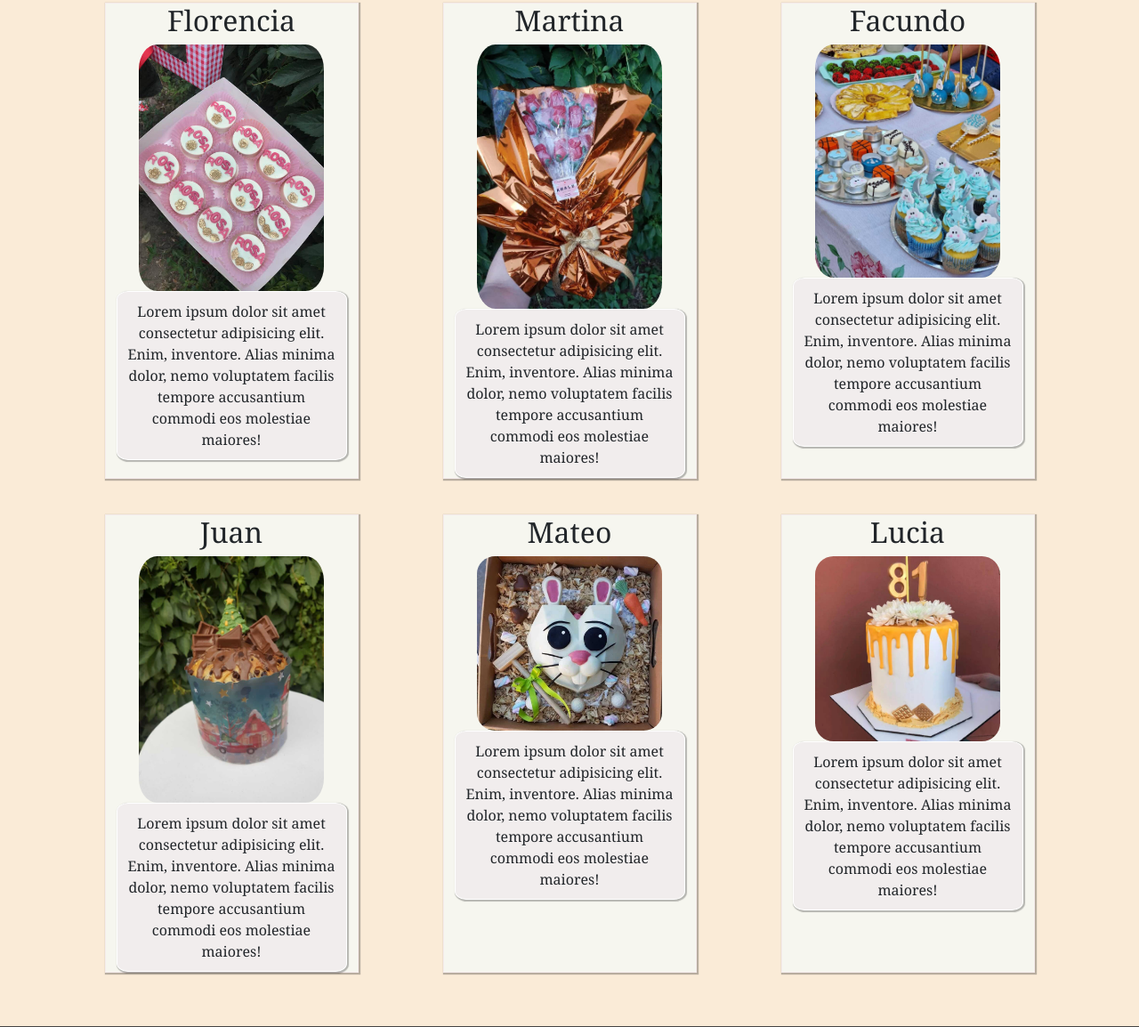
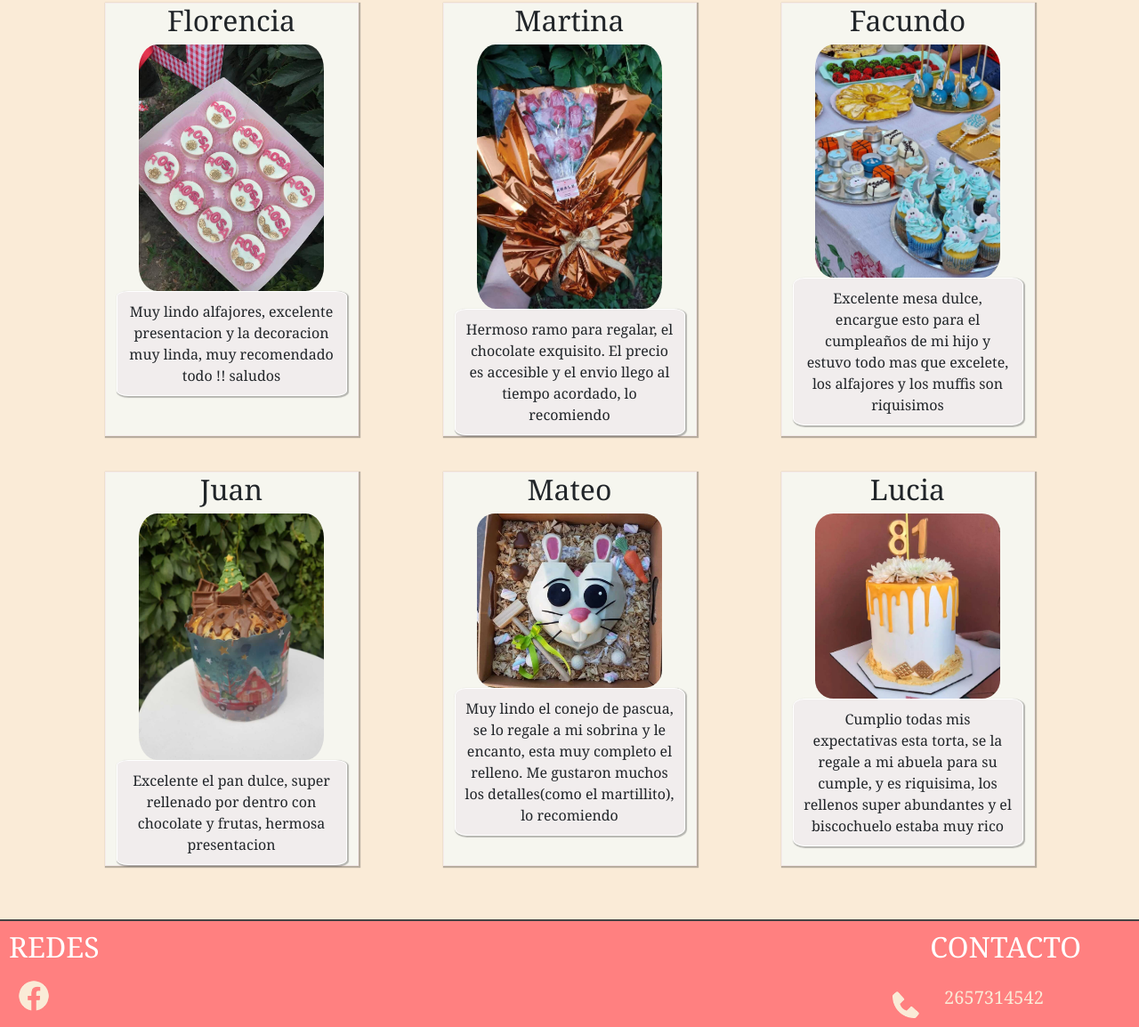
Before and after one commit to facundobrunetti99/Proyecto__Coderhouse, a website: page pages/comentarios.html in a window 1280 px wide. Shown: the part 279-1433 px from the top of the page at 89% size. Drawn offline with nearby package versions, Linux system fonts and the light colour scheme.

Commit message:
cambios comentarios y en nos

```diff
--- a/pages/comentarios.html
+++ b/pages/comentarios.html
@@ -63,18 +63,18 @@
                         <div class="main__comentario col-md-5 col-lg-3 col-sm-6">
                           <h2 class="comentario__nombre">Florencia</h2>
                           <img src="../images/img25.jpeg"  class="img__comentario">
-                          <p class="main__parrafo">Lorem ipsum dolor sit amet consectetur adipisicing elit. Enim, inventore. Alias minima dolor, nemo voluptatem facilis tempore accusantium commodi eos molestiae maiores!</p>
+                          <p class="main__parrafo">Muy lindo alfajores, excelente presentacion y la decoracion muy linda, muy recomendado todo !! saludos</p>
                         </div>
 
                         <div class="main__comentario col-md-5 col-lg-3 col-sm-6">
                           <h2 class="comentario__nombre">Martina</h2>
                           <img src="../images/img2.jpeg"  class="img__comentario">
-                          <p class="main__parrafo">Lorem ipsum dolor sit amet consectetur adipisicing elit. Enim, inventore. Alias minima dolor, nemo voluptatem facilis tempore accusantium commodi eos molestiae maiores!</p>
+                          <p class="main__parrafo">Hermoso ramo para regalar, el chocolate exquisito. El precio es accesible y el envio llego al tiempo acordado, lo recomiendo </p>
                         </div>
                         <div class="main__comentario col-md-5 col-lg-3 col-sm-6">
                           <h2 class="comentario__nombre">Facundo</h2>
                           <img src="../images/img12.jpeg"  class="img__comentario">
-                          <p class="main__parrafo">Lorem ipsum dolor sit amet consectetur adipisicing elit. Enim, inventore. Alias minima dolor, nemo voluptatem facilis tempore accusantium commodi eos molestiae maiores!</p>
+                          <p class="main__parrafo">Excelente mesa dulce, encargue esto para el cumpleaños de mi hijo y estuvo todo mas que excelete, los alfajores y los muffis son riquisimos</p>
                         </div>
                       </div>
 
@@ -83,17 +83,17 @@
                         <div class="main__comentario col-md-5 col-lg-3 col-sm-6">
                           <h2 class="comentario__nombre">Juan</h2>
                           <img src="../images/img30.jpeg"  class="img__comentario">
-                          <p class="main__parrafo">Lorem ipsum dolor sit amet consectetur adipisicing elit. Enim, inventore. Alias minima dolor, nemo voluptatem facilis tempore accusantium commodi eos molestiae maiores!</p>
+                          <p class="main__parrafo">Excelente el pan dulce, super rellenado por dentro con chocolate y frutas, hermosa presentacion</p>
                         </div>
                         <div class="main__comentario col-md-5 col-lg-3 col-sm-6">
                           <h2 class="comentario__nombre">Mateo</h2>
                           <img src="../images/img14.jpeg"  class="img__comentario">
-                          <p class="main__parrafo">Lorem ipsum dolor sit amet consectetur adipisicing elit. Enim, inventore. Alias minima dolor, nemo voluptatem facilis tempore accusantium commodi eos molestiae maiores!</p>
+                          <p class="main__parrafo">Muy lindo el conejo de pascua, se lo regale a mi sobrina y le encanto, esta muy completo el relleno. Me gustaron muchos los detalles(como el martillito), lo recomiendo</p>
                          </div>
                         <div class="main__comentario col-md-5 col-lg-3 col-sm-6">
                           <h2 class="comentario__nombre">Lucia</h2>
                           <img src="../images/img5.jpeg"  class="img__comentario">
-                          <p class="main__parrafo">Lorem ipsum dolor sit amet consectetur adipisicing elit. Enim, inventore. Alias minima dolor, nemo voluptatem facilis tempore accusantium commodi eos molestiae maiores!</p>
+                          <p class="main__parrafo">Cumplio todas mis expectativas esta torta, se la regale a mi abuela para su cumple, y es riquisima, los rellenos super abundantes y el biscochuelo estaba muy rico </p>
                         </div>
                       </div>
 
--- a/scss/parcial/_comentarios.scss
+++ b/scss/parcial/_comentarios.scss
@@ -9,7 +9,7 @@
         margin:20px auto;
         background-color: #f6f6ef;
         &:hover{
-            border: 2px solid #ffffff;
+            box-shadow: 2px 2px 2px 2px rgba(0, 0, 0, 0.384);
         }
         .comentario__nombre{
             text-align: center;
--- a/scss/parcial/_productos.scss
+++ b/scss/parcial/_productos.scss
@@ -21,9 +21,6 @@
                     list-style: none;
                     margin-left: -40px;
                     padding: 10px;
-                    .main__categoria--sel input:checked{
-                        background-color: rgb(0, 255, 0);
-                    }
                     .main__sumbit--cat{
                         margin: 5px;
 
```
Also changed, not shown: pages/sobre.html (+4 -4 lines), css/compilador.css.
